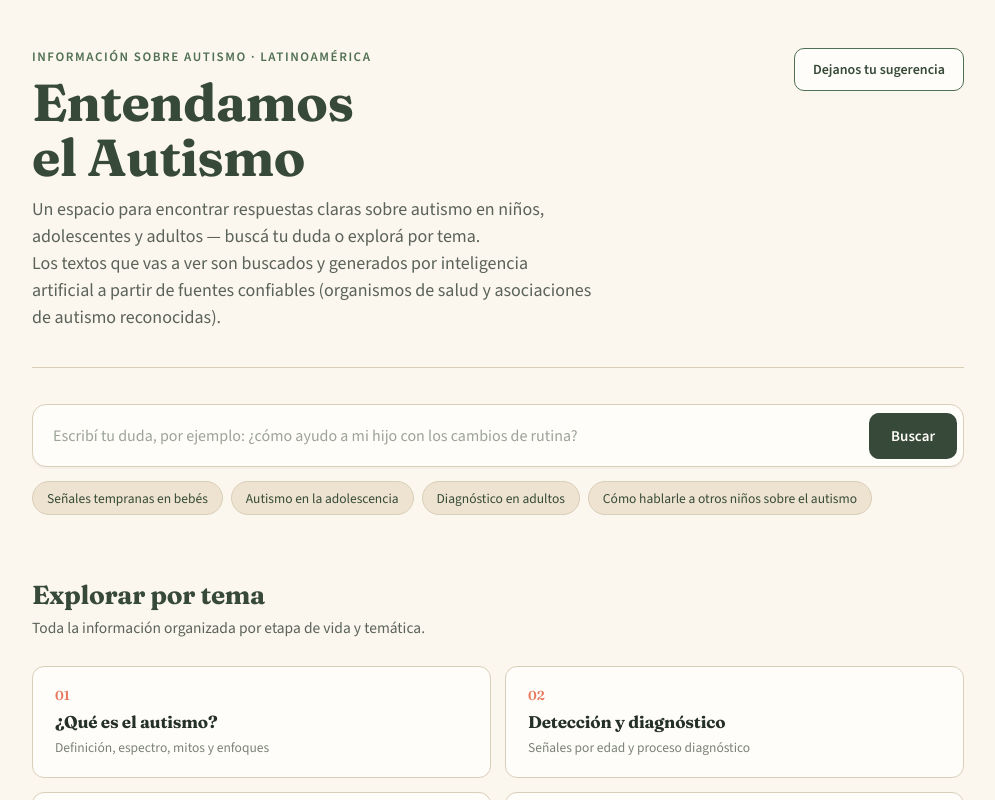
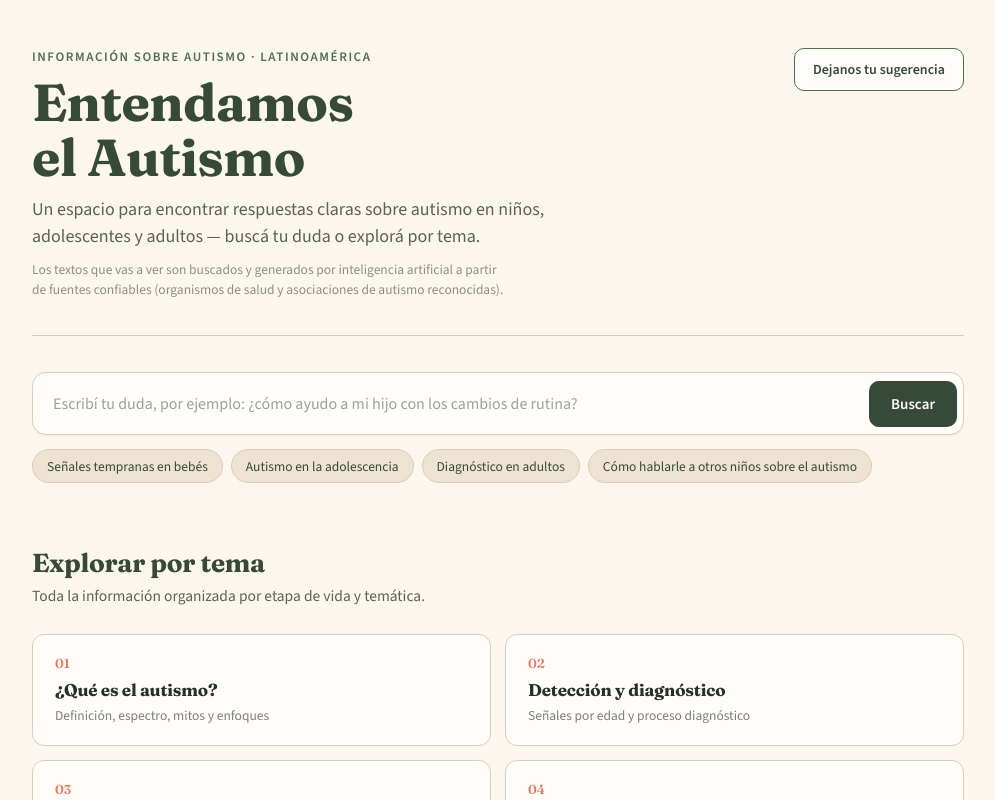
Before and after one commit to emilienmcclaude-sketch/autismo-web, a Next.js app: page / in a window 1280 px wide. Shown: the top 800 px of the page, without its empty margins (142-1137 px from the left). Built offline with nearby package versions, Linux system fonts and the light colour scheme.

Commit message:
Update globals.css

```diff
--- a/styles/globals.css
+++ b/styles/globals.css
@@ -72,6 +72,13 @@ header{padding:48px 0 36px;border-bottom:1px solid var(--line);}
 }
 header h1{font-size:clamp(32px,5vw,52px);margin:0 0 12px;color:var(--moss-deep);line-height:1.05;}
 header p{font-size:18px;color:#5B6358;max-width:560px;margin:0;line-height:1.5;}
+.header-note{
+  font-size:13.5px !important;
+  color:#8B9285 !important;
+  margin-top:10px !important;
+  line-height:1.45 !important;
+  max-width:480px !important;
+}
 
 .search-section{padding:36px 0 8px;}
 .search-box{
```
